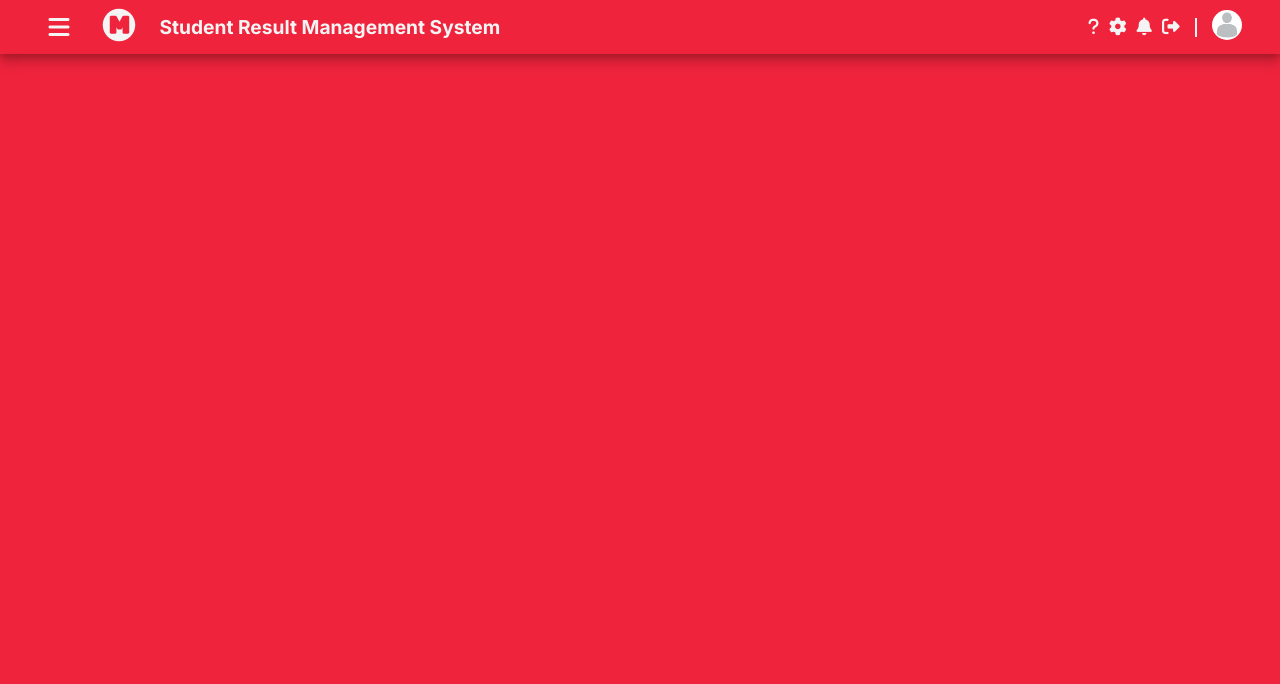
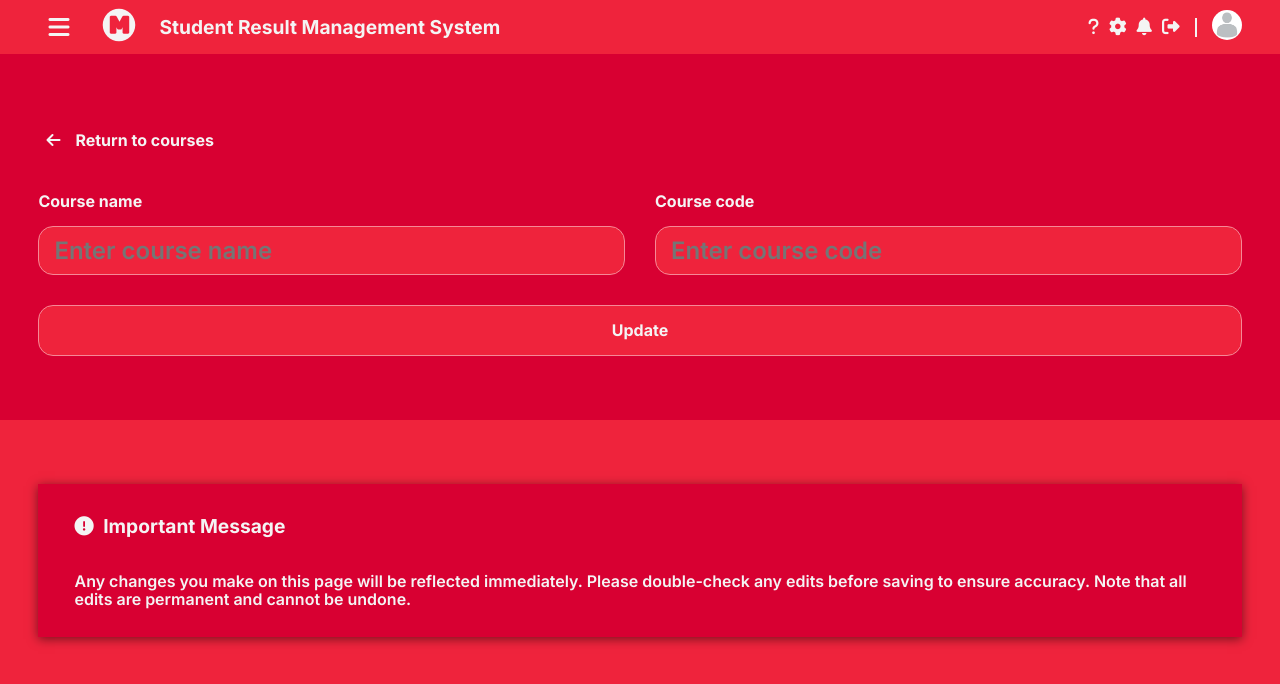
Before and after one commit to fconiglione/Merit, a React (Create React App) app: page /data/edit-course/1 in a window 1280 px wide. Shown: the top 684 px of the page. Built offline with nearby package versions, Linux system fonts and the light colour scheme; no server answers.

Commit message:
added the ability to edit courses

```diff
--- a/src/App.js
+++ b/src/App.js
@@ -7,6 +7,7 @@ import { BrowserRouter, Route, Routes } from 'react-router-dom';
 import Home from "./pages/Home";
 import Students from "./pages/Students";
 import Courses from "./pages/Courses";
+import EditCourse from "./pages/EditCourse";
 import Results from "./pages/Results";
 
 function App() {
@@ -18,6 +19,7 @@ function App() {
             <Route path="/" element={<Home />} />
             <Route path="/students" element={<Students />} />
             <Route path="/courses" element={<Courses />} />
+              <Route path="/data/edit-course/:course_id" element={<EditCourse />} />
             <Route path="/results" element={<Results />} />
           </Routes>
           <Footer />
--- a/src/pages/Courses.js
+++ b/src/pages/Courses.js
@@ -140,7 +140,13 @@ function Courses() {
                                 <tr key={course.course_id}>
                                     <td>{course.cname}</td>
                                     <td>{course.code}</td>
-                                    <td>
+                                    <td className="actions">
+                                        <a
+                                            href={`/data/edit-course/${course.course_id}`}
+                                            title="Edit"
+                                        >
+                                            <i className="fa-solid fa-pen-to-square"></i>
+                                        </a>
                                         <a
                                             href="javascript:void(0)"
                                             title="Delete"
--- /dev/null
+++ b/src/pages/EditCourse.js
@@ -0,0 +1,111 @@
+import React, { useState, useEffect } from "react";
+import { useParams } from 'react-router-dom';
+import axios from "axios";
+
+function EditCourse() {
+    const port = 3001;
+    const apiUrl = `http://${window.location.hostname}:${port}`;
+
+    // Getting the course_id for the url
+    const { course_id } = useParams();
+
+    const [formData, setFormData] = useState({
+        cname: "",
+        code: "",
+    });
+
+    useEffect(() => {
+        const fetchCourse = async () => {
+            try {
+                const response = await axios.get(
+                    apiUrl + '/data/courses/' + course_id
+                );
+                setFormData(response.data);
+            } catch (error) {
+                console.error("Error fetching course data:", error.message);
+            }
+        };
+
+        fetchCourse();
+    }, [course_id]);
+
+    const handleInputChange = (event) => {
+        const { name, value } = event.target;
+        setFormData((prevData) => ({
+            ...prevData,
+            [name]: value,
+        }));
+    };
+
+    const handleSubmit = async (event) => {
+        event.preventDefault();
+        try {
+            await axios.put(
+                apiUrl + '/data/update-course/' + course_id,
+                formData
+            );
+            // Add a notification
+            alert("Course updated successfully!");
+            // Redirect to the courses page after updating
+        } catch (error) {
+            console.error("Error updating course:", error.message);
+        }
+    };
+
+    return (
+        <main>
+            {/* Reusing class names from parent component to save time and css space */}
+            <section className="add-courses">
+                <div className="update-courses-nav">
+                    <a href="/courses">
+                        <i className="fa-solid fa-arrow-left"></i>
+                        <h1>Return to courses</h1>
+                    </a>
+                </div>
+                <div className="add-courses-form">
+                    <div className="add-courses-form-container">
+                        <form id="course-form" onSubmit={handleSubmit}>
+                            <div className="course-form-content">
+                                <fieldset>
+                                    <label htmlFor="cname">Course name</label>
+                                    <input
+                                        required
+                                        type="text"
+                                        id="cname"
+                                        name="cname"
+                                        placeholder="Enter course name"
+                                        value={formData.cname}
+                                        onChange={handleInputChange}
+                                    />
+                                </fieldset>
+                                <fieldset>
+                                    <label htmlFor="code">Course code</label>
+                                    <input
+                                        required
+                                        type="text"
+                                        id="code"
+                                        name="code"
+                                        placeholder="Enter course code"
+                                        value={formData.code}
+                                        onChange={handleInputChange}
+                                    />
+                                </fieldset>
+                            </div>
+                            <input type="submit" value="Update" id="course-submit-btn" />
+                        </form>
+                    </div>
+                </div>
+            </section>
+            <section className="update-disclaimer">
+                <div className="update-disclaimer-wrapper">
+                    <div className="update-disclaimer-content">
+                        <p><i className="fa-solid fa-circle-exclamation"></i> Important Message</p>
+                        <p>Any changes you make on this page will be reflected immediately. Please double-check any edits before saving to ensure accuracy. Note that all edits are permanent and cannot be undone.</p>
+                    </div>
+                </div>
+            </section>
+        </main>
+    );
+}
+
+export default EditCourse;
--- a/src/pages/Results.js
+++ b/src/pages/Results.js
@@ -181,7 +181,10 @@ function Results() {
                                     <td>{result.course_name}</td>
                                     <td>{result.student_name}</td>
                                     <td>{result.score}</td>
-                                    <td>
+                                    <td className="actions">
+                                        <a href="javascript:void(0)" title="Edit">
+                                            <i className="fa-solid fa-pen-to-square"></i>
+                                        </a>
                                         <a
                                             href="javascript:void(0)"
                                             title="Delete"
--- a/src/pages/Students.js
+++ b/src/pages/Students.js
@@ -155,7 +155,10 @@ function Home() {
                                     <td>{student.lname}</td>
                                     <td>{student.fname}</td>
                                     <td>{new Date(student.dob).toLocaleDateString()}</td>
-                                    <td>
+                                    <td className="actions">
+                                        <a href="javascript:void(0)" title="Edit">
+                                            <i className="fa-solid fa-pen-to-square"></i>
+                                        </a>
                                         <a
                                             href="javascript:void(0)"
                                             title="Delete"
--- a/src/styles/index.css
+++ b/src/styles/index.css
@@ -222,6 +222,20 @@
     justify-content: space-between;
     align-items: center;
 }
+.update-courses-nav a {
+    display: flex;
+    flex-direction: row;
+    justify-content: flex-start;
+    align-items: center;
+    gap: 15px;
+    text-decoration: none;
+    padding: 2px 8px;
+    border-radius: 15px;
+    width: fit-content;
+}
+.update-courses-nav a:hover {
+    background-color: #ef233c;
+}
 .view-all-courses-nav a {
     display: flex;
     flex-direction: row;
@@ -235,7 +249,7 @@
 .view-all-courses-nav a:hover {
     background-color: #ef233c;
 }
-.add-courses-nav h1, .add-courses-nav a, .add-courses-nav i {
+.add-courses-nav h1, .add-courses-nav a, .add-courses-nav i, .update-courses-nav h1, .update-courses-nav a, .update-courses-nav i {
     color: #f4f4f4;
     font-size: 1em;
 }
@@ -480,3 +494,36 @@
 .view-all-results-nav a:hover {
     background-color: #ef233c;
 }
+
+/* Update Disclaimers */
+
+.update-disclaimer-wrapper {
+    background-color: #d80032;
+    padding: 1% 3%;
+    box-shadow: 0 2px 10px rgba(0, 0, 0, 0.5);
+}
+.update-disclaimer-content {
+    display: flex;
+    flex-direction: column;
+}
+.update-disclaimer-content p:first-child {
+    font-size: 1.2em;
+    font-weight: 700;
+}
+.update-disclaimer-content p:last-child {
+    font-size: 1em;
+    font-weight: 600;
+}
+.update-disclaimer-content p i {
+    padding-right: 5px;
+}
+
+/* Miscellaneous */
+
+.actions {
+    display: flex;
+    flex-direction: row;
+    gap: 15px;
+    align-items: center;
+    justify-content: center;
+}
```
Also changed, not shown: server.js (+33 -0 lines).
